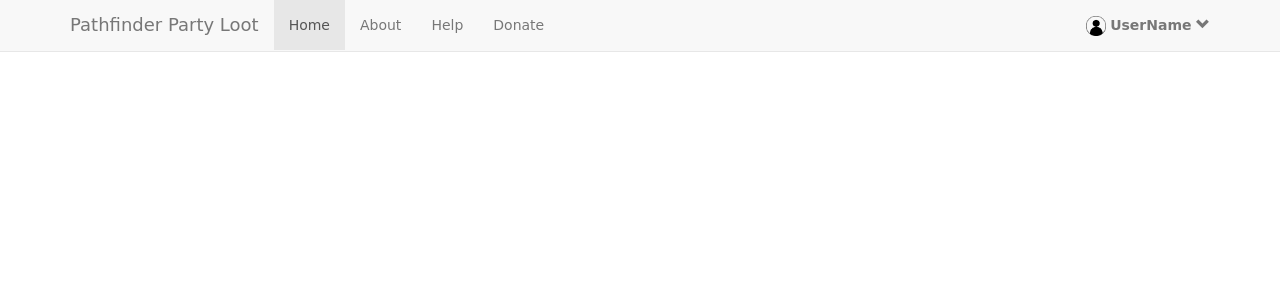
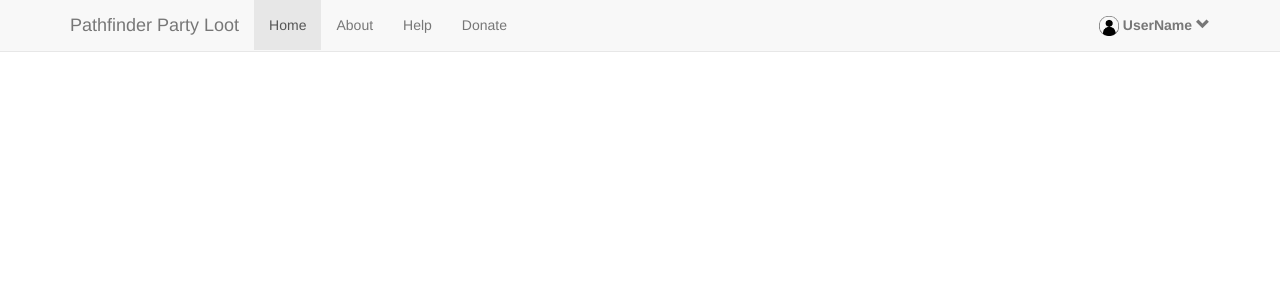
Before and after one commit to djbaumann/party-loot, a Flask app: page /welcomepage in a window 1280 px wide. Shown: the top 300 px of the page. Run offline with Flask 2, Linux system fonts and the light colour scheme; some libraries are stand-ins or nearby versions; some web fonts are replaced.

Commit message:
undo changes

```diff
--- a/templates/header.html
+++ b/templates/header.html
@@ -21,10 +21,10 @@
                     <span class="icon-bar"></span>
                     <span class="icon-bar"></span>
                 </button>
-                <a href="#" class="navbar-brand header">Pathfinder Party Loot</a>
+                <a href="#" class="navbar-brand">Pathfinder Party Loot</a>
             </div>
             <div class="collapse navbar-collapse">
-                <ul class="nav navbar-nav header">
+                <ul class="nav navbar-nav">
                     <li class="active">
                         <a href="#">Home</a>
                     </li>
@@ -39,13 +39,13 @@
                     </li>
                 </ul>
                 <ul class="nav navbar-nav navbar-right">
-                    <li class="dropdown header">
+                    <li class="dropdown">
                         <a href="#" class="dropdown-toggle" data-toggle="dropdown">
                             <img src="../static/images/default_user.png" alt="usr" width="20" height="20">
                             <strong>UserName</strong>
                             <span class="glyphicon glyphicon-chevron-down"></span>
                         </a>
-                        <ul class="dropdown-menu user-dropdown">
+                        <ul class="dropdown-menu">
                             <li>
                                 <a href="#" type="button" class="btn-default">My Account</a>
                             </li>
```
